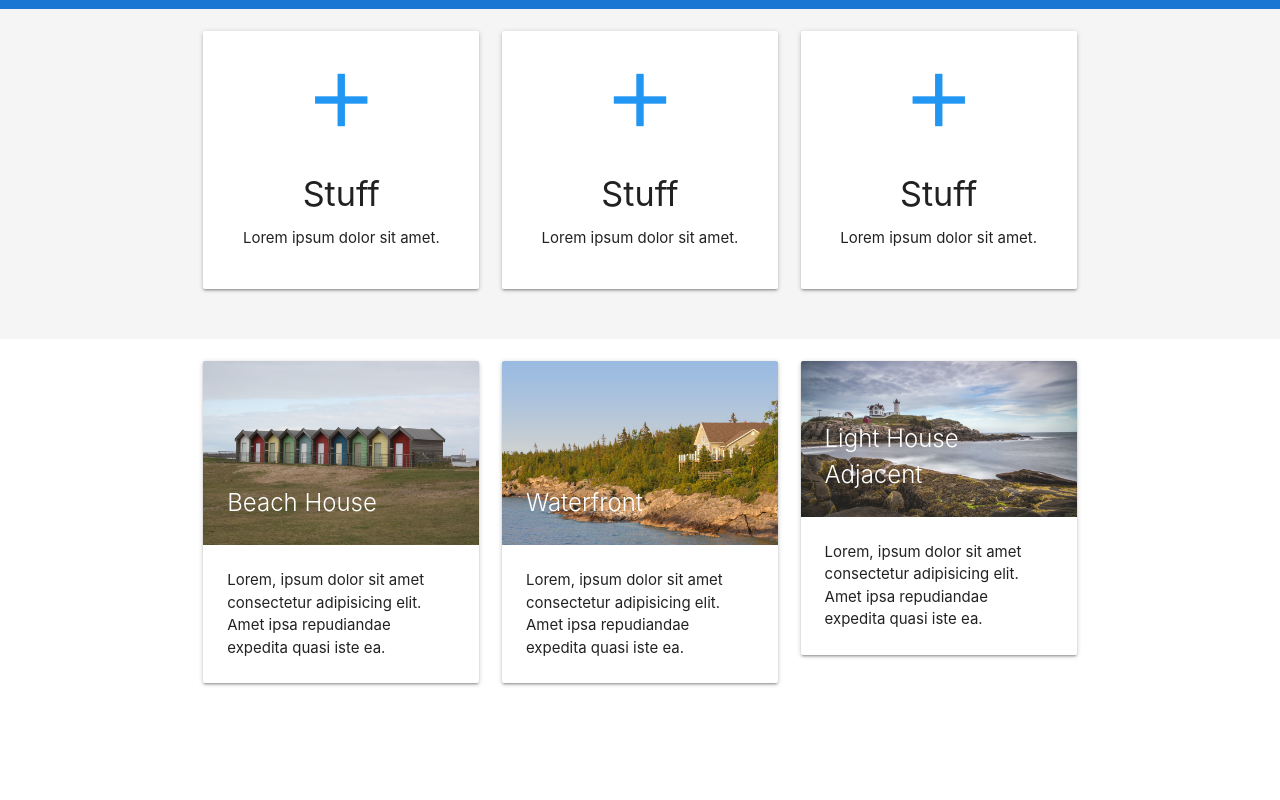
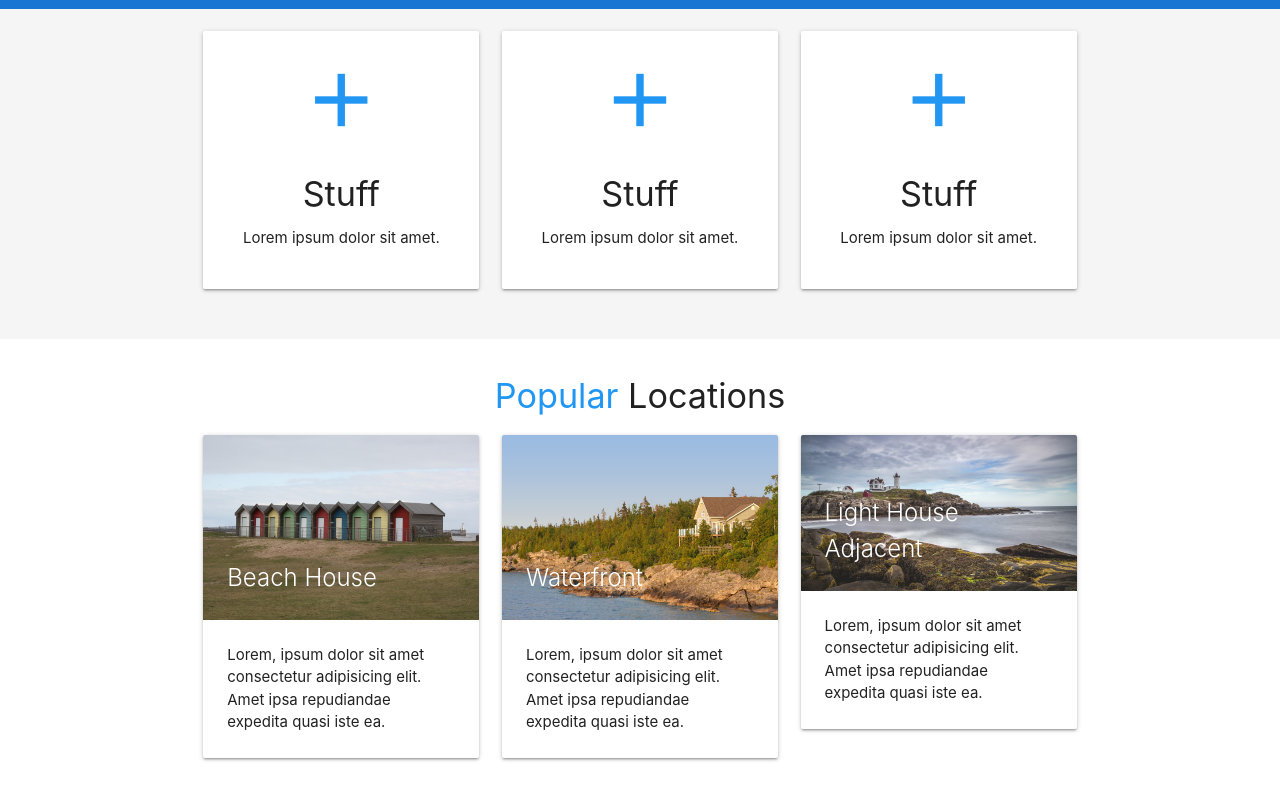
Before and after one commit to petercr/real-estate-mockup, a plain HTML site: page index.html in a window 1280 px wide. Shown: the part 784-1584 px from the top of the page. Before the commit the page ends 1517 px from the top, so only its background shows below. Drawn offline with nearby package versions, Linux system fonts and the light colour scheme.

Commit message:
added H4 to #popular

```diff
--- a/index.html
+++ b/index.html
@@ -152,6 +152,7 @@
     <section id="popular" class="section section-popular-scrollspy">
         <div class="container">
             <div class="row">
+                <h4 class="center"><span class="blue-text">Popular</span> Locations</h4>
                 <div class="col s12 m4">
                     <div class="card">
                         <div class="card-image">
```
